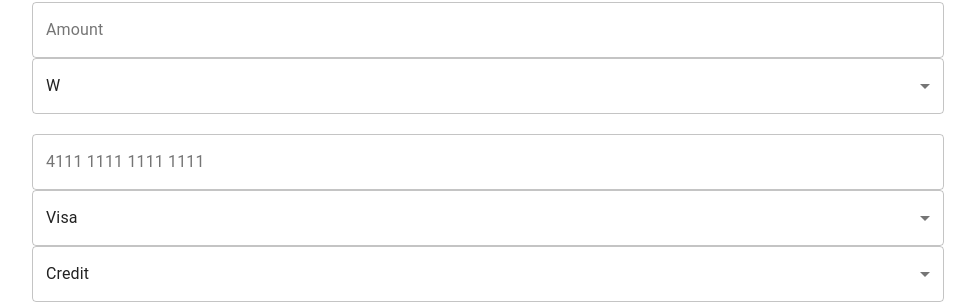
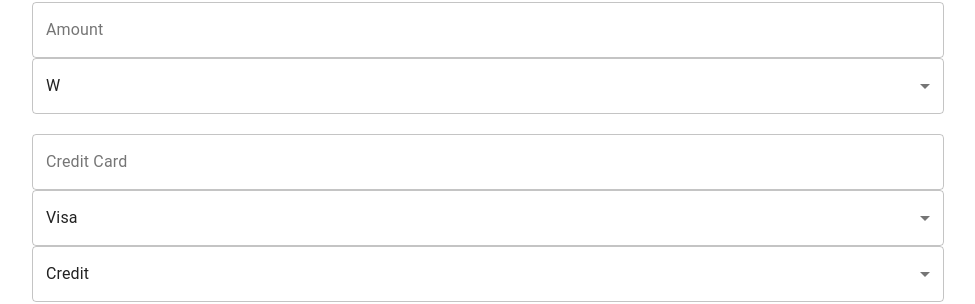
Before and after one commit to mxviteri/fraud_app, a React (Create React App) app in the folder client/: page / in a window 1280 px wide. Shown: the part 80-384 px from the top of the page, without its empty margins (152-1127 px from the left). Built offline with nearby package versions, Linux system fonts and the light colour scheme.

Commit message:
credit card placeholder

```diff
--- a/client/src/App.js
+++ b/client/src/App.js
@@ -97,7 +97,8 @@ function App() {
             <br />
             <TextField
               id="cardnumber"
-              label="4111 1111 1111 1111"
+              label="Credit Card"
+              placeholder="4111 1111 1111 1111"
               value={cardNumber}
               onChange={(e) => setCardNumber(e.target.value)}
               variant="outlined" />
```
